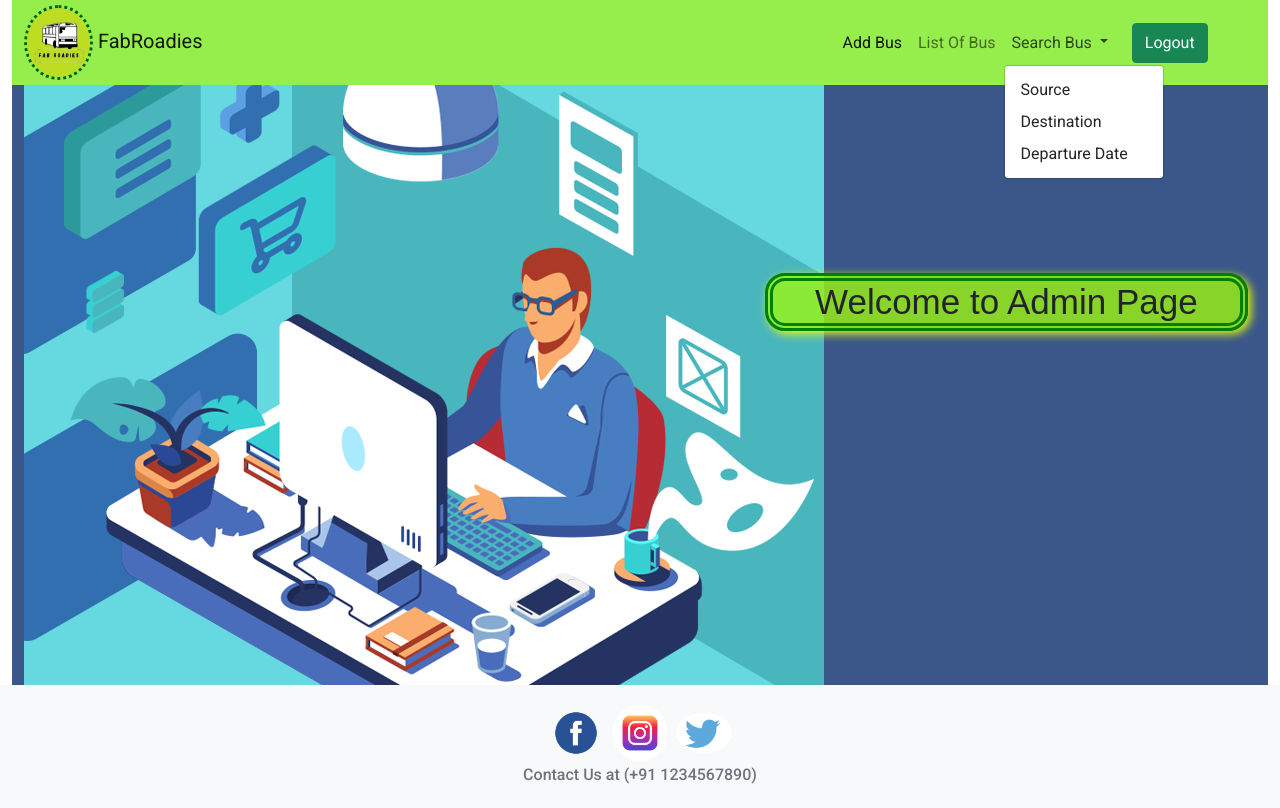
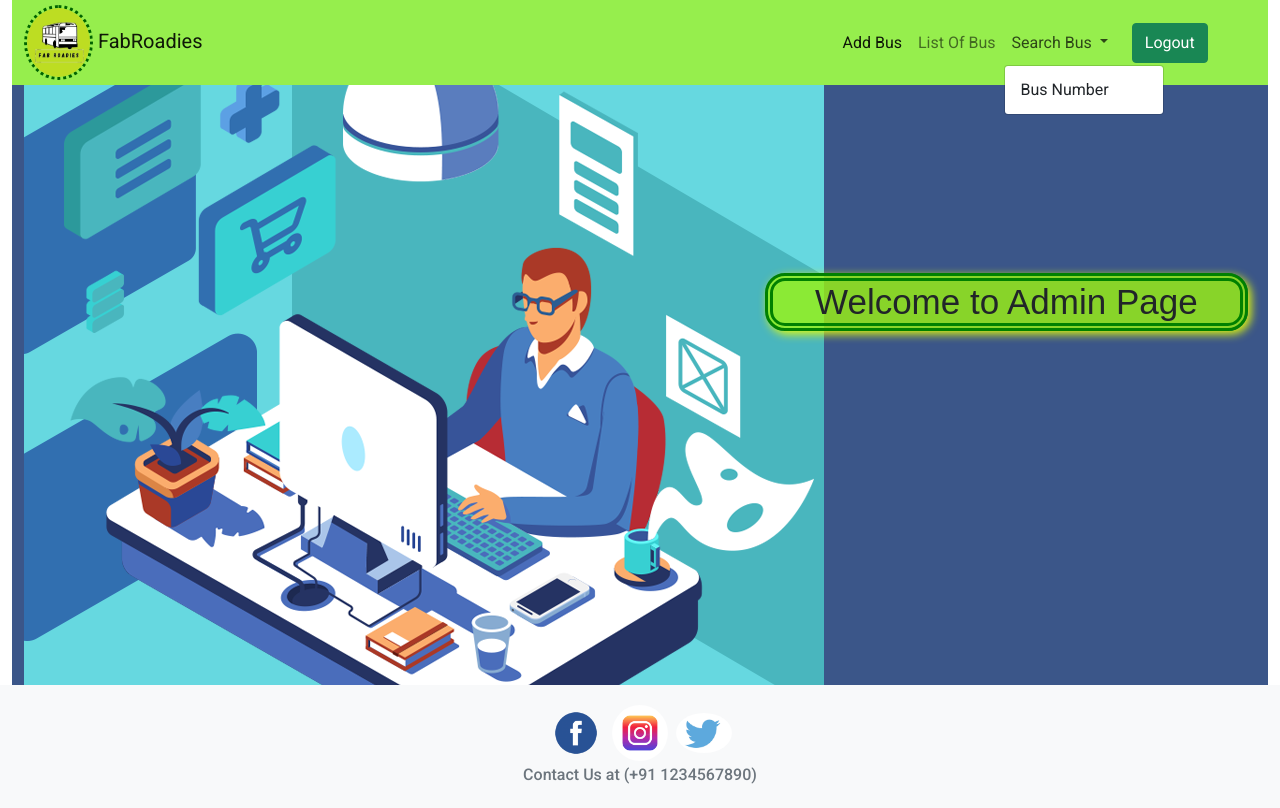
Before and after one commit to BusBookingApp123/fabRoadies-frontend, an Angular app in the folder FabRoadies/: page /admin-browse in a window 1280 px wide. Both pictures are taken after a click on the button "Search Bus". Built offline with nearby package versions, Linux system fonts and the light colour scheme; a web font is replaced by a local one.

Commit message:
Update admin-browse.component.html

```diff
--- a/FabRoadies/src/app/admin-browse/admin-browse.component.html
+++ b/FabRoadies/src/app/admin-browse/admin-browse.component.html
@@ -21,9 +21,9 @@
                         Search Bus
                     </a>
                     <ul class="dropdown-menu" aria-labelledby="navbarDropdown">
-                        <li><a class="dropdown-item" href="#">Source</a></li>
-                        <li><a class="dropdown-item" href="#">Destination</a></li>
-                        <li><a class="dropdown-item" href="#">Departure Date</a></li>
+                        <li><a class="dropdown-item" routerLink='/search'>Bus Number</a></li>
+                        <!-- <li><a class="dropdown-item" href="#">Destination</a></li>
+                        <li><a class="dropdown-item" href="#">Departure Date</a></li> -->
                     </ul>
                 </li>
                 <button class="btn btn-success mx-3" (click)="logout()">Logout</button>
```
